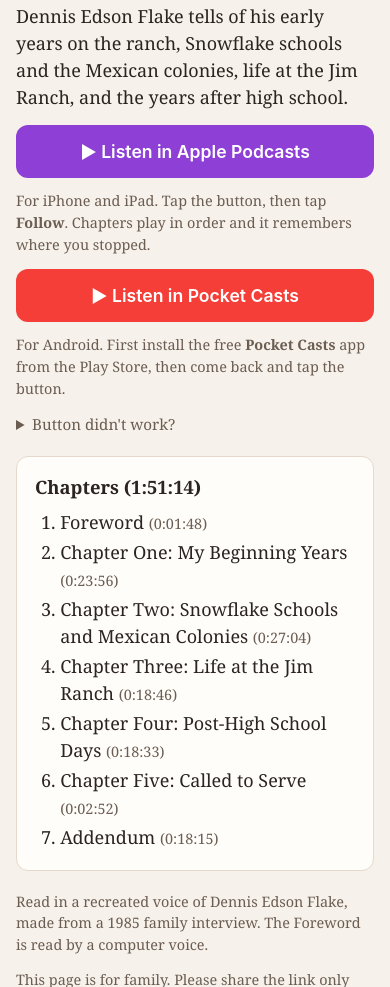
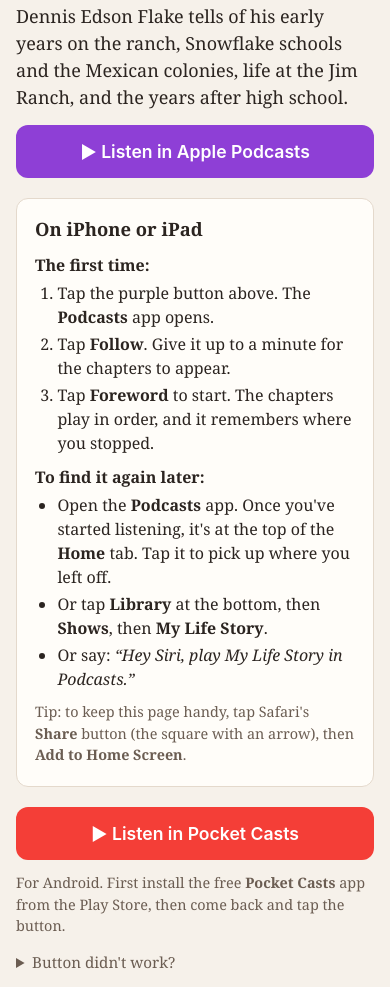
Before and after one commit to tylerflake2/family-audiobooks, a plain HTML site: page my-life-story/index.html in a window 390 px wide. Shown: the part 546-1533 px from the top of the page. Drawn offline with Linux system fonts and the light colour scheme.

Commit message:
Add iPhone steps and how to find the book later
Co-Authored-By: Claude Opus 5.5 <noreply@anthropic.com>

```diff
--- a/my-life-story/index.html
+++ b/my-life-story/index.html
@@ -12,7 +12,8 @@ p{margin:0 0 14px}.small{font-size:.9rem;color:var(--soft)}
  color:#fff;text-decoration:none;font:600 1.1rem/1.2 -apple-system,system-ui,'Segoe UI',sans-serif}
 .apple{background:var(--apple)}.pc{background:var(--pc)}
 .card{background:var(--card);border:1px solid var(--line);border-radius:12px;padding:16px 18px;margin:20px 0}
-h2{font-size:1.15rem;margin:0 0 8px}ol{margin:0;padding-left:1.4em}li{margin:3px 0}li span{color:var(--soft);font-size:.9rem}
+h2{font-size:1.15rem;margin:0 0 8px}ol,ul{margin:0;padding-left:1.4em}li{margin:3px 0}
+.steps{font-size:1rem}.steps p{margin:10px 0 4px}.steps ol,.steps ul{margin-bottom:6px}li span{color:var(--soft);font-size:.9rem}
 details{margin-top:10px}summary{cursor:pointer;color:var(--soft);font-size:.95rem}
 input{width:100%;font:14px monospace;padding:8px;margin-top:6px;border:1px solid var(--line);border-radius:6px;background:var(--bg);color:var(--ink)}
 a.book{display:flex;gap:14px;align-items:center;color:inherit;text-decoration:none}a.book img{width:90px;border-radius:4px}
@@ -22,7 +23,16 @@ a.book{display:flex;gap:14px;align-items:center;color:inherit;text-decoration:no
 <h1>My Life Story</h1><p class="by">by Dennis Edson Flake</p>
 <p>Dennis Edson Flake tells of his early years on the ranch, Snowflake schools and the Mexican colonies, life at the Jim Ranch, and the years after high school.</p>
 <a class="btn apple" href="podcast://tylerflake2.github.io/family-audiobooks/my-life-story/podcast.xml">&#9654; Listen in Apple Podcasts</a>
-<p class="small">For iPhone and iPad. Tap the button, then tap <b>Follow</b>. Chapters play in order and it remembers where you stopped.</p>
+<div class="card steps"><h2>On iPhone or iPad</h2>
+<p><b>The first time:</b></p>
+<ol><li>Tap the purple button above. The <b>Podcasts</b> app opens.</li>
+<li>Tap <b>Follow</b>. Give it up to a minute for the chapters to appear.</li>
+<li>Tap <b>Foreword</b> to start. The chapters play in order, and it remembers where you stopped.</li></ol>
+<p><b>To find it again later:</b></p>
+<ul><li>Open the <b>Podcasts</b> app. Once you've started listening, it's at the top of the <b>Home</b> tab. Tap it to pick up where you left off.</li>
+<li>Or tap <b>Library</b> at the bottom, then <b>Shows</b>, then <b>My Life Story</b>.</li>
+<li>Or say: <i>&ldquo;Hey Siri, play My Life Story in Podcasts.&rdquo;</i></li></ul>
+<p class="small">Tip: to keep this page handy, tap Safari's <b>Share</b> button (the square with an arrow), then <b>Add to Home Screen</b>.</p></div>
 <a class="btn pc" href="pktc://subscribe/tylerflake2.github.io/family-audiobooks/my-life-story/podcast.xml">&#9654; Listen in Pocket Casts</a>
 <p class="small">For Android. First install the free <b>Pocket Casts</b> app from the Play Store, then come back and tap the button.</p>
 <details><summary>Button didn't work?</summary>
```
Also changed, not shown: index.html (+2 -1 lines).
